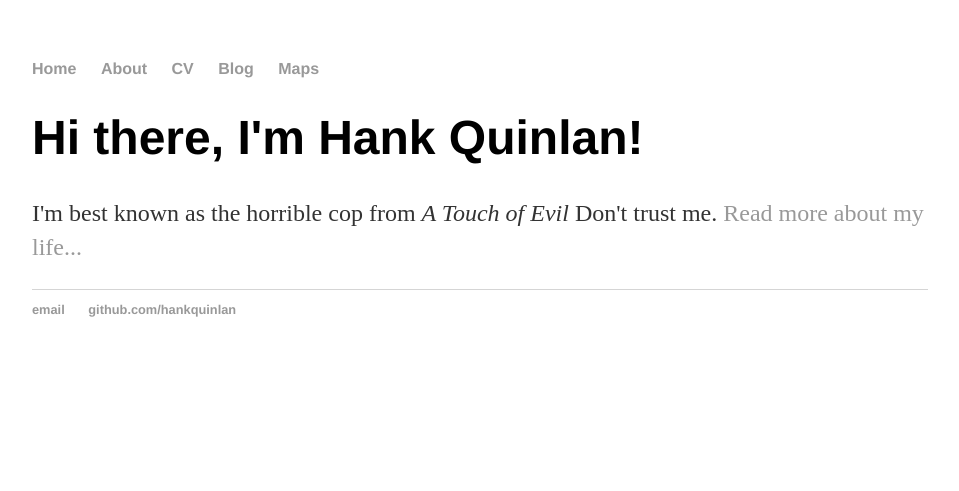
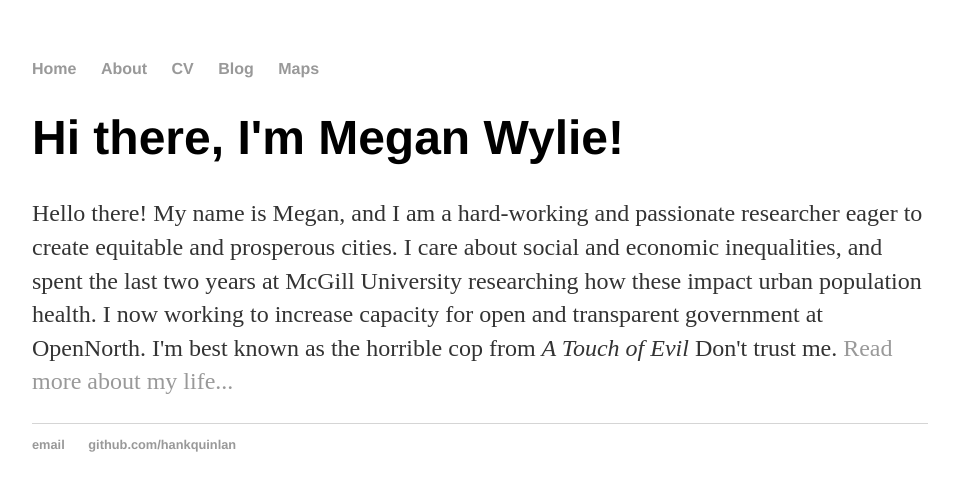
Before and after one commit to mgnwylie/mgnwylie.github.io, a Jekyll site: the page built from index.html, in a window 1280 px wide. Shown: the top 491 px of the page, without its empty margins (160-1119 px from the left). Built offline with Jekyll 4.4.1, drawn with Linux system fonts in a browser that asks for light colours.

Commit message:
Update index.html

```diff
--- a/index.html
+++ b/index.html
@@ -1,8 +1,8 @@
 ---
 layout: default
-title: Hank Quinlan, Horrible Cop
+title: Megan Wylie
 ---
 <div class="blurb">
-	<h1>Hi there, I'm Hank Quinlan!</h1>
-	<p>I'm best known as the horrible cop from <em>A Touch of Evil</em> Don't trust me. <a href="/about">Read more about my life...</a></p>
+	<h1>Hi there, I'm Megan Wylie!</h1>
+	<p>Hello there! My name is Megan, and I am a hard-working and passionate researcher eager to create equitable and prosperous cities. I care about social and economic inequalities, and spent the last two years at McGill University researching how these impact urban population health. I now working to increase capacity for open and transparent government at OpenNorth. I'm best known as the horrible cop from <em>A Touch of Evil</em> Don't trust me. <a href="/about">Read more about my life...</a></p>
 </div><!-- /.blurb -->
```
